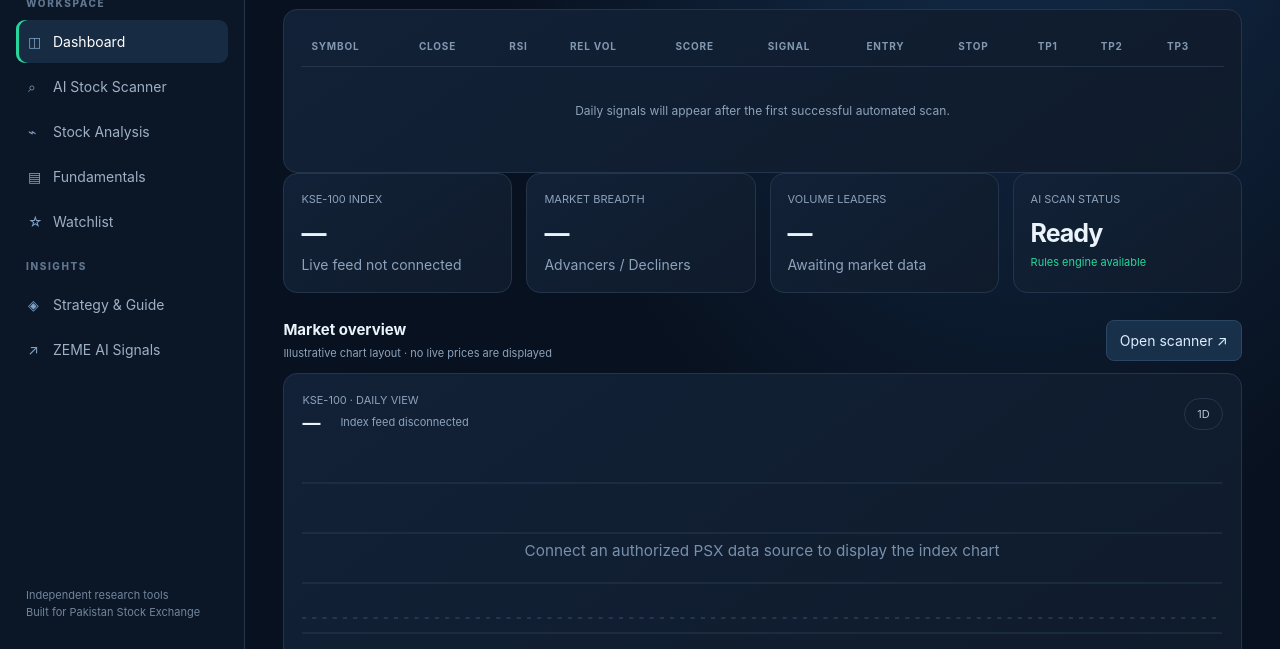
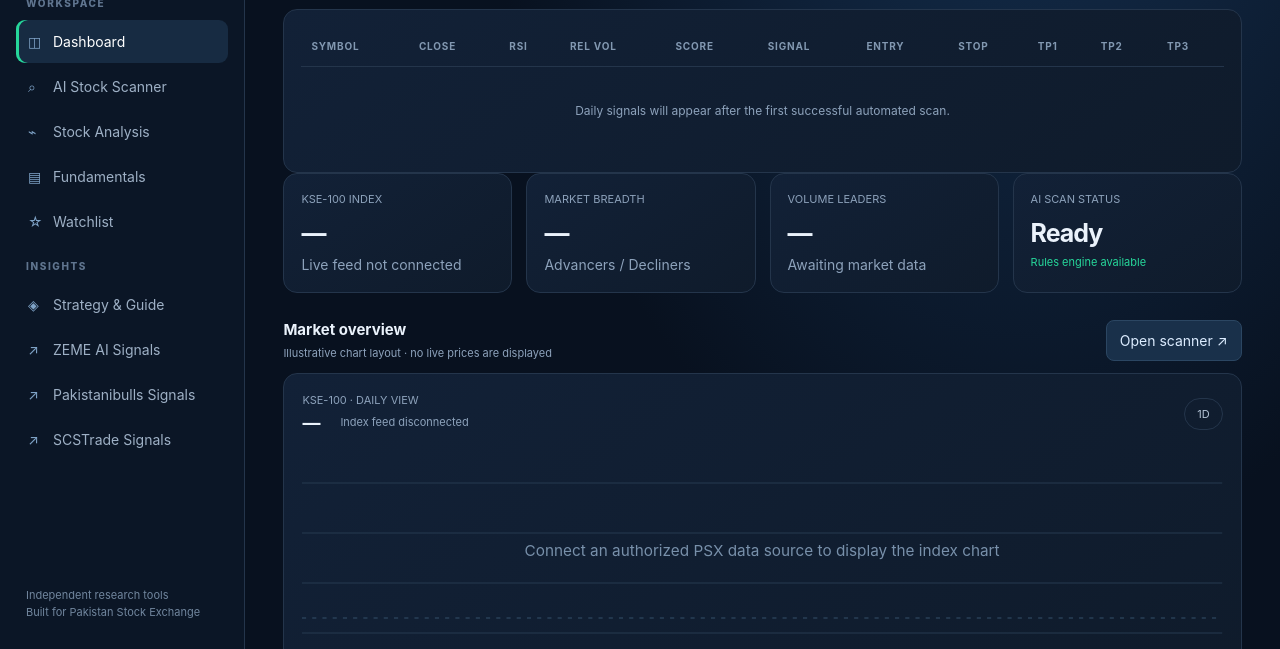
Before and after one commit to gohargoharayub-star/PSX-AI-INTELLIGENCE, a plain HTML site: page dashboard.html in a window 1280 px wide. Shown: the part 151-800 px from the top of the page. Drawn offline with Linux system fonts and the light colour scheme.

Commit message:
Add SCSTrade and Pakistanibulls signal references

```diff
--- a/dashboard.html
+++ b/dashboard.html
@@ -11,7 +11,7 @@
 <aside class="side"><div class="brand"><div class="logo">P</div><div><b>PSX AI INTELLIGENCE</b><small>MARKET RESEARCH PLATFORM</small></div></div>
 <div class="navlabel">WORKSPACE</div><nav class="nav">
 <button class="active" data-page="dashboard"><span>◫</span>Dashboard</button><button data-page="scanner"><span>⌕</span>AI Stock Scanner</button><button data-page="analysis"><span>⌁</span>Stock Analysis</button><button data-page="fundamentals"><span>▤</span>Fundamentals</button><button data-page="watchlist"><span>☆</span>Watchlist</button>
-</nav><div class="navlabel">INSIGHTS</div><nav class="nav"><button data-page="method"><span>◈</span>Strategy & Guide</button><a href="https://zeme.app/signals.html" target="_blank" rel="noopener"><span>↗</span>ZEME AI Signals</a></nav><div class="sidefoot">Independent research tools<br>Built for Pakistan Stock Exchange</div></aside>
+</nav><div class="navlabel">INSIGHTS</div><nav class="nav"><button data-page="method"><span>◈</span>Strategy & Guide</button><a href="https://zeme.app/signals.html" target="_blank" rel="noopener"><span>↗</span>ZEME AI Signals</a><a href="https://www.pakistanibulls.com/IndexSignalList.aspx?lang=en" target="_blank" rel="noopener"><span>↗</span>Pakistanibulls Signals</a><a href="https://rp.scstrade.com/trade-check" target="_blank" rel="noopener"><span>↗</span>SCSTrade Signals</a></nav><div class="sidefoot">Independent research tools<br>Built for Pakistan Stock Exchange</div></aside>
 <main class="main"><header class="top"><div><div class="eyebrow">PAKISTAN STOCK EXCHANGE</div><h1 id="pageTitle">Market Dashboard</h1></div><div class="righttop"><span class="pill demo">● DEMO DATA</span><span class="pill">PKR · PSX</span></div></header>
 <section class="page active" id="dashboard"><div class="sectionhead"><div><h2>Daily AI Buy / Sell Signals</h2><p id="dailyMeta">Waiting for first automated daily scan…</p></div><span class="pill">End-of-day</span></div><div class="card tablewrap"><table><thead><tr><th>SYMBOL</th><th>CLOSE</th><th>RSI</th><th>REL VOL</th><th>SCORE</th><th>SIGNAL</th><th>ENTRY</th><th>STOP</th><th>TP1</th><th>TP2</th><th>TP3</th></tr></thead><tbody id="liveSignalBoard"><tr><td colspan="11" class="empty">Daily signals will appear after the first successful automated scan.</td></tr></tbody></table></div>
 <div class="grid">
```
